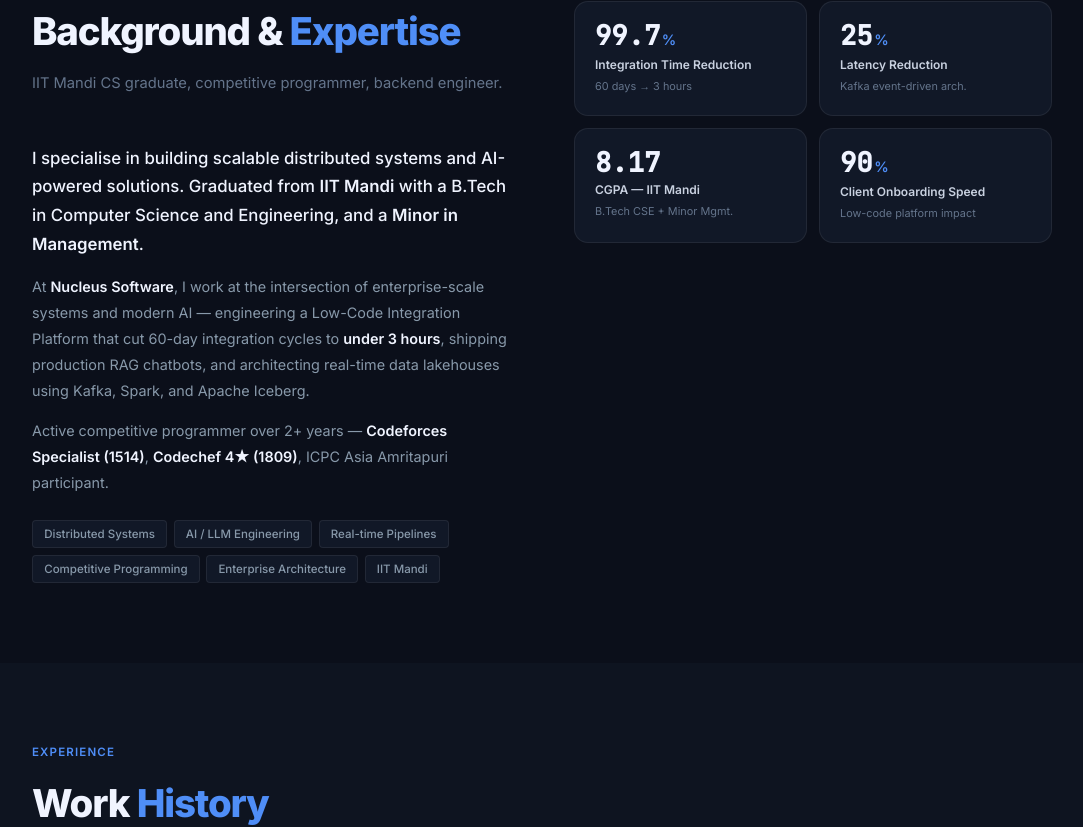
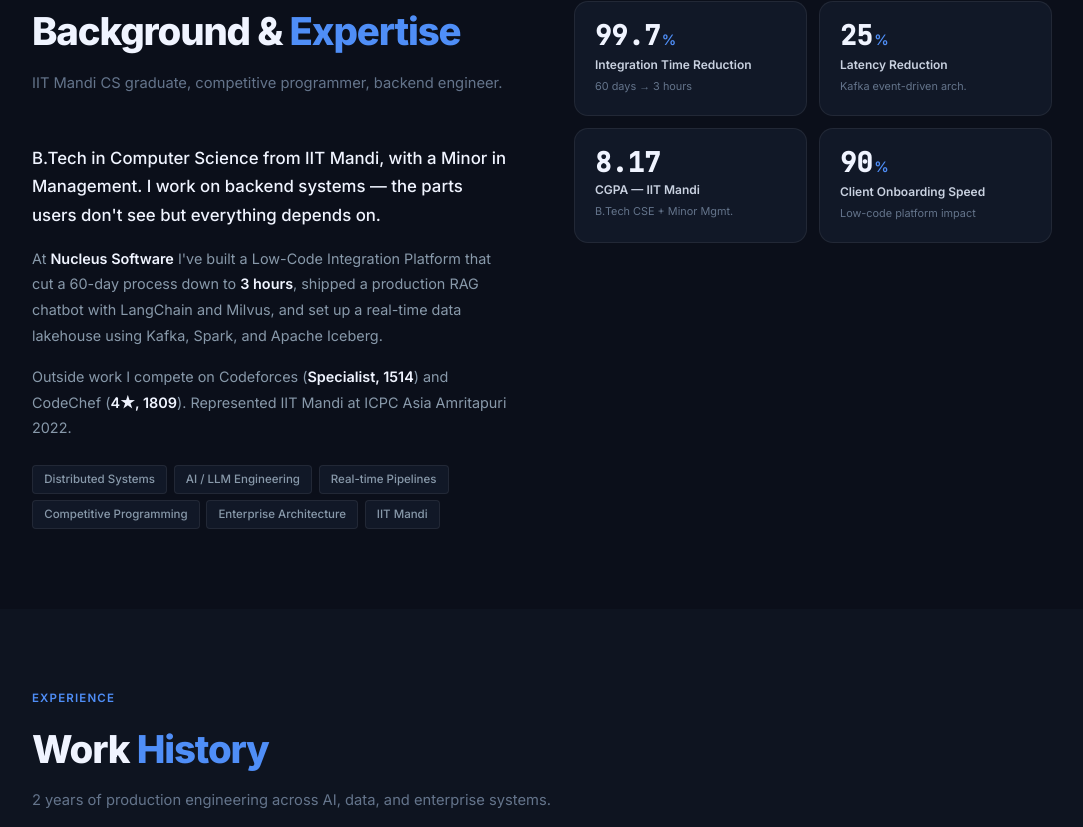
Before and after one commit to Mayank-Bansal24/portfolio, a React (Vite) app: page / in a window 1280 px wide. Shown: the part 909-1736 px from the top of the page, without its empty margins (98-1181 px from the left). Built offline with nearby package versions, Linux system fonts and the light colour scheme.

Commit message:
Fix skills uniform height, update README, humanise About text

```diff
--- a/src/App.css
+++ b/src/App.css
@@ -795,6 +795,7 @@ strong { font-weight: 600; color: var(--text); }
   display: grid;
   grid-template-columns: repeat(3, 1fr);
   gap: 1.5rem;
+  align-items: stretch;
 }
 .skill-group {
   background: var(--surface);
@@ -802,9 +803,11 @@ strong { font-weight: 600; color: var(--text); }
   border-radius: var(--rl);
   padding: 1.5rem;
   transition: border-color var(--ease);
+  display: flex;
+  flex-direction: column;
 }
 .skill-group:hover { border-color: var(--border-md); }
-/* First group (Backend) spans full width to emphasise it */
+/* Backend spans full width */
 .skill-group:first-child {
   grid-column: 1 / -1;
   background: var(--surface-2);
@@ -822,6 +825,8 @@ strong { font-weight: 600; color: var(--text); }
   display: flex;
   flex-wrap: wrap;
   gap: 0.45rem;
+  flex: 1;
+  align-content: flex-start;
 }
 .skill-pill {
   font-size: 0.78rem;
--- a/src/components/About.jsx
+++ b/src/components/About.jsx
@@ -50,20 +50,19 @@ export default function About() {
             <h2 className="section-title">Background &amp; <span className="accent">Expertise</span></h2>
             <p className="section-sub">IIT Mandi CS graduate, competitive programmer, backend engineer.</p>
             <p className="about-lead">
-              I specialise in building scalable distributed systems and AI-powered solutions.
-              Graduated from <strong>IIT Mandi</strong> with a B.Tech in Computer Science
-              and Engineering, and a <strong>Minor in Management</strong>.
+              B.Tech in Computer Science from IIT Mandi, with a Minor in Management.
+              I work on backend systems — the parts users don't see but everything depends on.
             </p>
             <p className="about-body">
-              At <strong>Nucleus Software</strong>, I work at the intersection of
-              enterprise-scale systems and modern AI — engineering a Low-Code Integration
-              Platform that cut 60-day integration cycles to <strong>under 3 hours</strong>,
-              shipping production RAG chatbots, and architecting real-time data lakehouses
-              using Kafka, Spark, and Apache Iceberg.
+              At <strong>Nucleus Software</strong> I've built a Low-Code Integration
+              Platform that cut a 60-day process down to <strong>3 hours</strong>,
+              shipped a production RAG chatbot with LangChain and Milvus, and set up
+              a real-time data lakehouse using Kafka, Spark, and Apache Iceberg.
             </p>
             <p className="about-body">
-              Active competitive programmer over 2+ years — <strong>Codeforces Specialist (1514)</strong>,{' '}
-              <strong>Codechef 4★ (1809)</strong>, ICPC Asia Amritapuri participant.
+              Outside work I compete on Codeforces (<strong>Specialist, 1514</strong>)
+              and CodeChef (<strong>4★, 1809</strong>). Represented IIT Mandi at
+              ICPC Asia Amritapuri 2022.
             </p>
             <div className="chips">
               {chips.map(c => <span key={c} className="chip">{c}</span>)}
```
Also changed, not shown: 1 other file (tests, documents, lock files or other folders).
